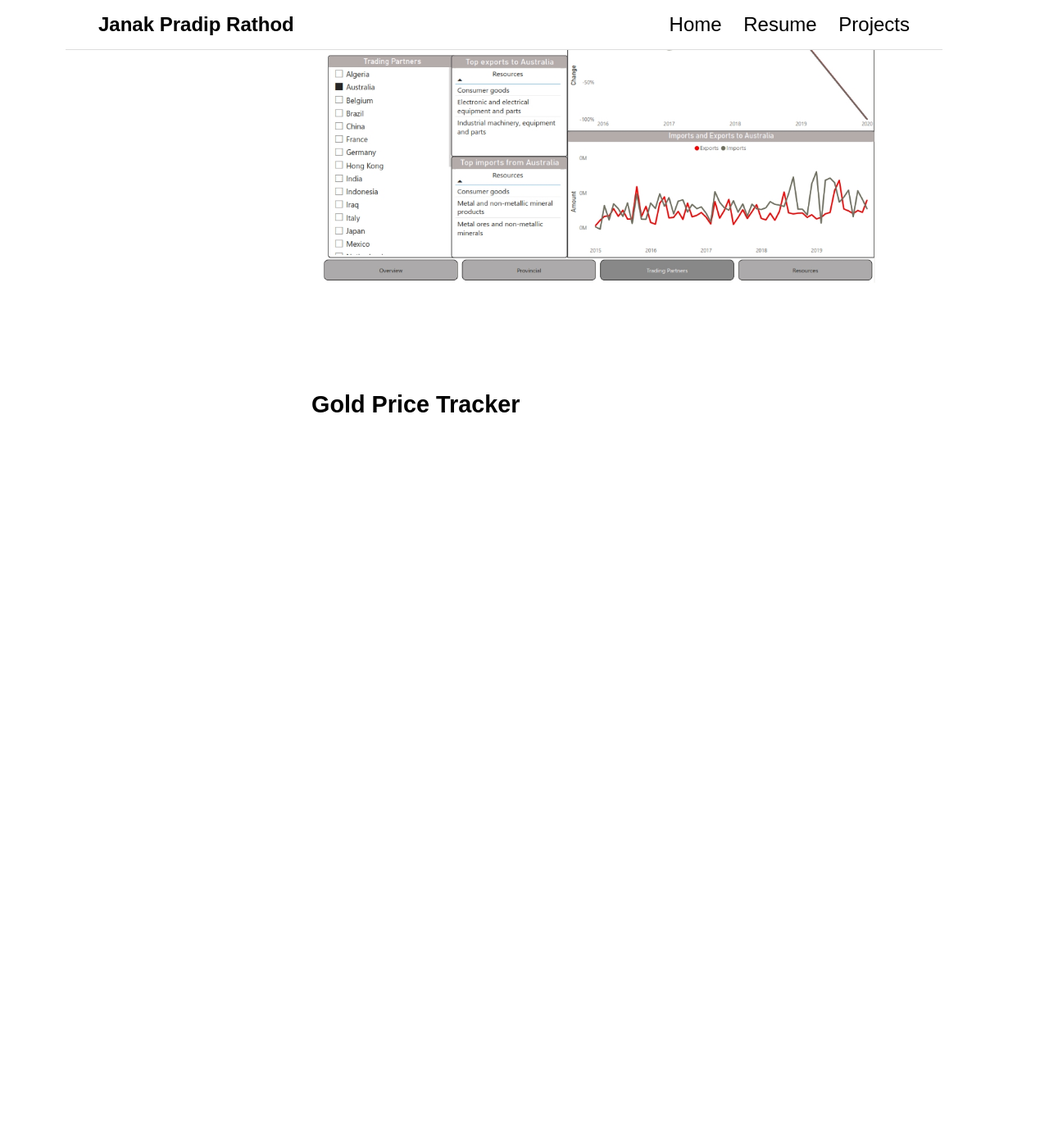
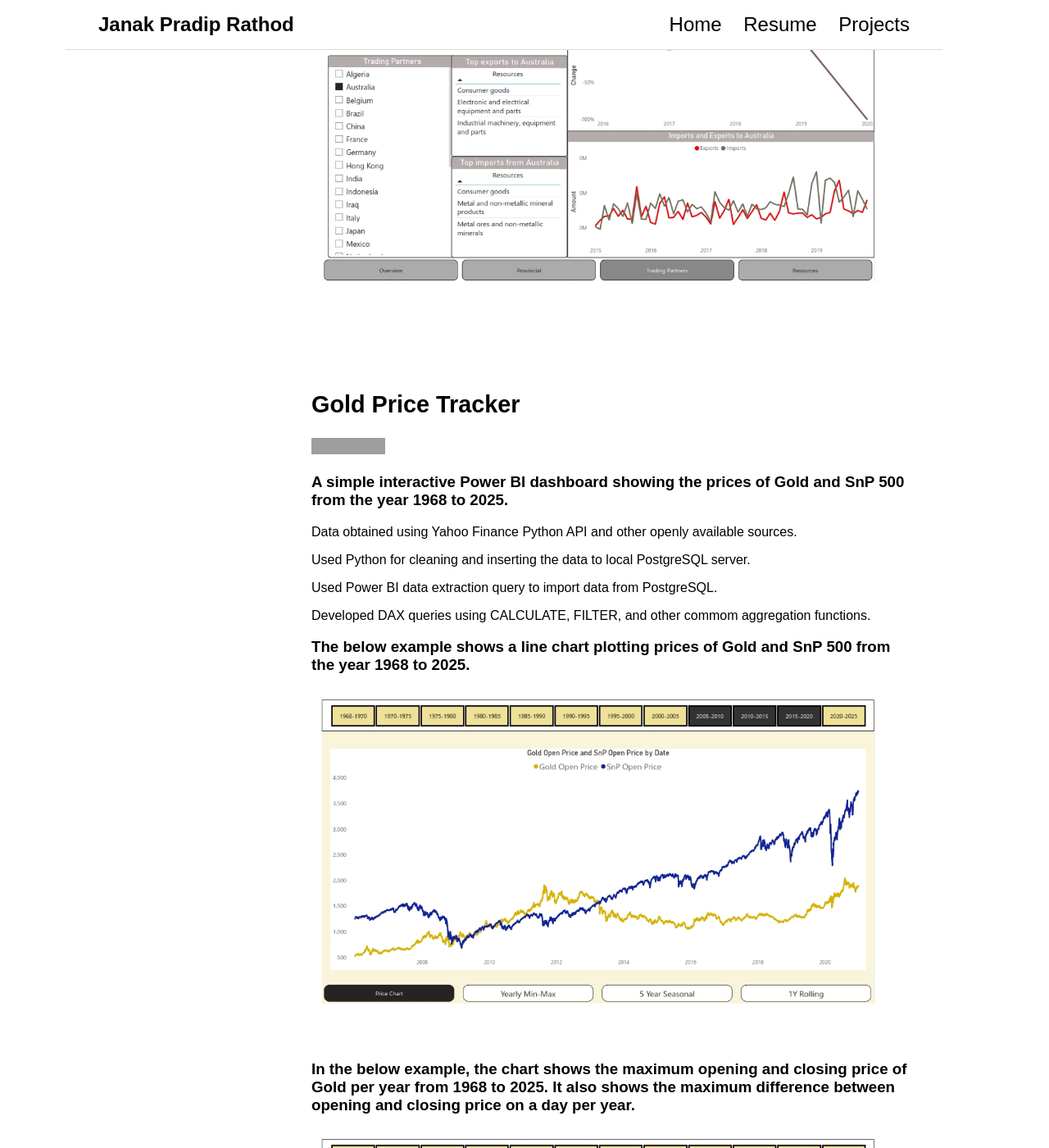
Before and after one commit to Janak26/portfolio, a Jekyll site: the page built from projects.md, in a window 1280 px wide and 1400 px high, scrolled down 1061 px. Shown: the whole window at 82% size. Built offline with Jekyll 4.4.1, drawn with Linux system fonts in a browser that asks for light colours; before the commit the page ends 1691 px from its top, so only the background shows below that; grey boxes are pictures that could not be loaded.

Commit message:
Update projects.md

```diff
--- a/projects.md
+++ b/projects.md
@@ -44,6 +44,25 @@ title: Projects
     <div id="project2" class="section">
       <h2 style="font-size: 1.8em">Gold Price Tracker</h2>
 
+      <a href="https://github.com/Janak26/GoldPriceTrack">
+				<img src="https://img.shields.io/badge/GitHub-View_on_GitHub-blue?logo=GitHub" alt="View on GitHub">
+			</a>
+
+			<h3>A simple interactive Power BI dashboard showing the prices of Gold and SnP 500 from the year 1968 to 2025.
+			</h3>
+			<p>Data obtained using Yahoo Finance Python API and other openly available sources.</p>
+			<p>Used Python for cleaning and inserting the data to local PostgreSQL server.</p>
+			<p>Used Power BI data extraction query to import data from PostgreSQL.</p>
+			<p>Developed DAX queries using CALCULATE, FILTER, and other commom aggregation functions.</p>
+
+			<h3>The below example shows a line chart plotting prices of Gold and SnP 500 from the year 1968 to 2025.</h3>
+			<p><img src="https://raw.githubusercontent.com/Janak26/portfolio/refs/heads/main/images/GoldOne.jpg" alt="Description of the image" width="700" height="395"></p>
+
+			<br>
+
+			<h3>In the below example, the chart shows the maximum opening and closing price of Gold per year from 1968 to 2025. It also shows the maximum difference between opening and closing price on a day per year.</h3>
+			<p><img src="https://raw.githubusercontent.com/Janak26/portfolio/refs/heads/main/images/GoldTwo.jpg" alt="Description of the image" width="700" height="395"></p>
+
 
 
     </div>
```
